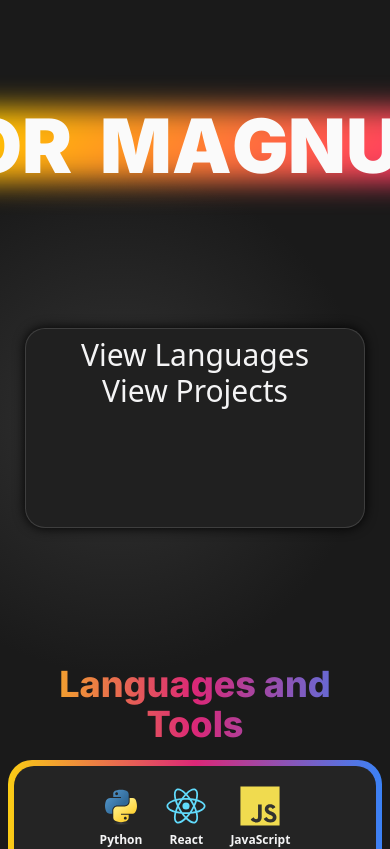
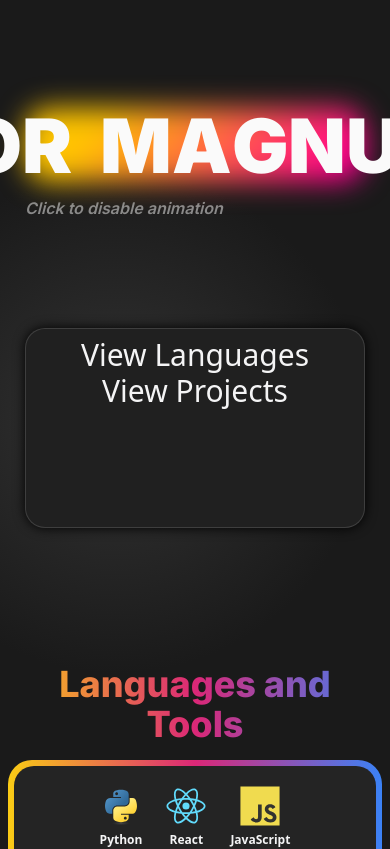
Before and after one commit to vik-ma/portfolio, a Next.js app: page / in a window 390 px wide. Shown: the top 849 px of the page. Built offline with nearby package versions, Linux system fonts and the light colour scheme.

Commit message:
Made the width of header-wrapper and header-shadow repsonsive

```diff
--- a/app/components/HeaderAnimation.tsx
+++ b/app/components/HeaderAnimation.tsx
@@ -25,11 +25,11 @@ export default function HeaderAnimation() {
 
   return (
     <div
-      className="flex flex-col group cursor-pointer pt-10 pb-7"
+      className="flex flex-col mx-auto group cursor-pointer pt-10 pb-7"
       onClick={() => toggleAnimCheckbox()}
     >
       <div
-        className="flex justify-center header-shadow header-shadow-anim header-shadow-anim-start"
+        className="flex justify-center  header-shadow header-shadow-anim header-shadow-anim-start"
         ref={headerTextRef}
       ></div>
       <div>
--- a/app/globals.css
+++ b/app/globals.css
@@ -103,7 +103,12 @@ body {
   .hero-container {
     width: 630px;
   }
-
+  .header-wrapper {
+    width: 630px;
+  }
+  .header-shadow {
+    max-width: 630px;
+  }
 }
 
 @media (max-width: 767px) {
@@ -122,6 +127,12 @@ body {
   .hero-container {
     width: 510px;
   }
+  .header-wrapper {
+    width: 510px;
+  }
+  .header-shadow {
+    max-width: 510px;
+  }
 }
 
 @media (max-width: 640px) {
@@ -137,6 +148,12 @@ body {
   .hero-container {
     width: 410px;
   }
+  .header-wrapper {
+    width: 410px;
+  }
+  .header-shadow {
+    max-width: 410px;
+  }
 }
 
 @media (max-width: 490px) {
@@ -151,6 +168,12 @@ body {
   }
   .hero-container {
     width: 340px;
+  }
+  .header-wrapper {
+    width: 340px;
+  }
+  .header-shadow {
+    max-width: 340px;
   }
 }
 
```
